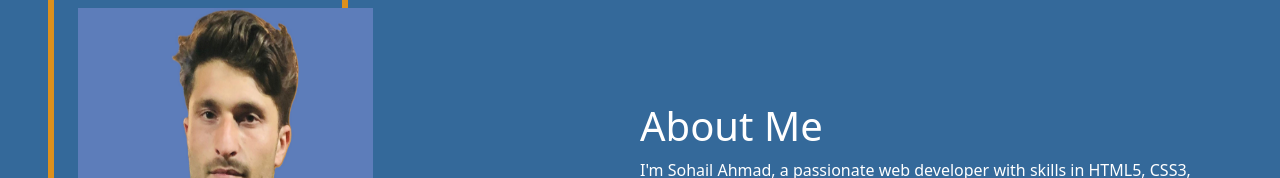
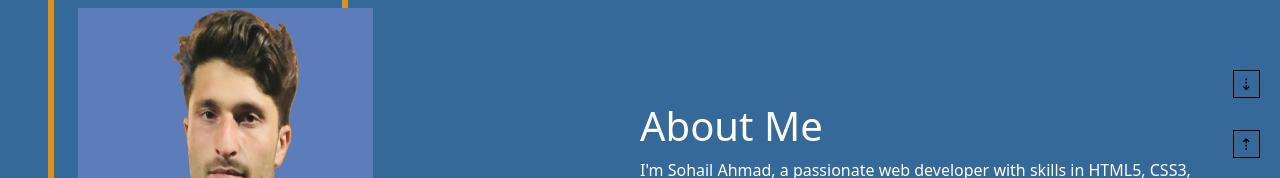
Before and after one commit to sohailahmad-techhub/portfolio, a plain HTML site: page index.html in a window 1280 px wide. Shown: the part 622-800 px from the top of the page. Drawn offline with nearby package versions, Linux system fonts and the light colour scheme.

Commit message:
Update index.html

```diff
--- a/index.html
+++ b/index.html
@@ -164,6 +164,12 @@
   <li>sleeping 😴</li>
 </ul>
 </div>
+    <!---scroll-->
+
+<button id="scrollDown" style="position:fixed; bottom:80px; right:20px;  background: none; border: 1px solid;">⇣</button>
+
+<button id="scrollUp" style="position:fixed; bottom:20px; right:20px; background: none; border: 1px solid;">⇡</button>
+
 <!--footer-->
 <footer id="footer" class="d-flex justify-content-center align-items-center">
      <p>made with ❤️ by Sohail Ahmad</p>
```
